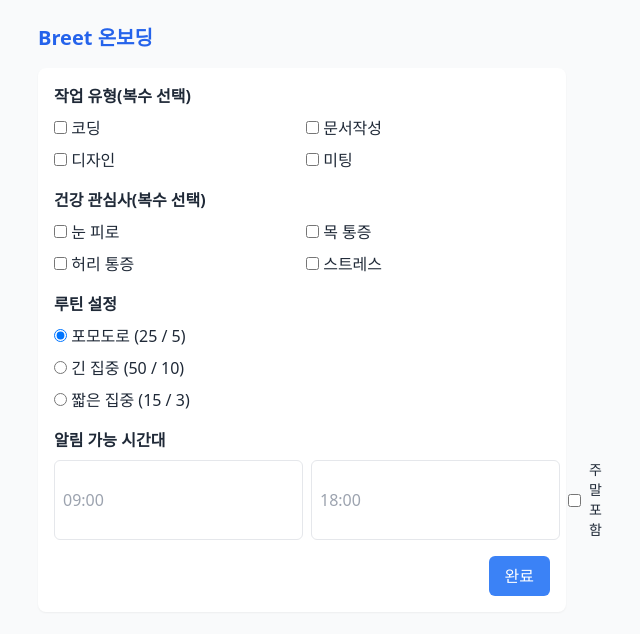
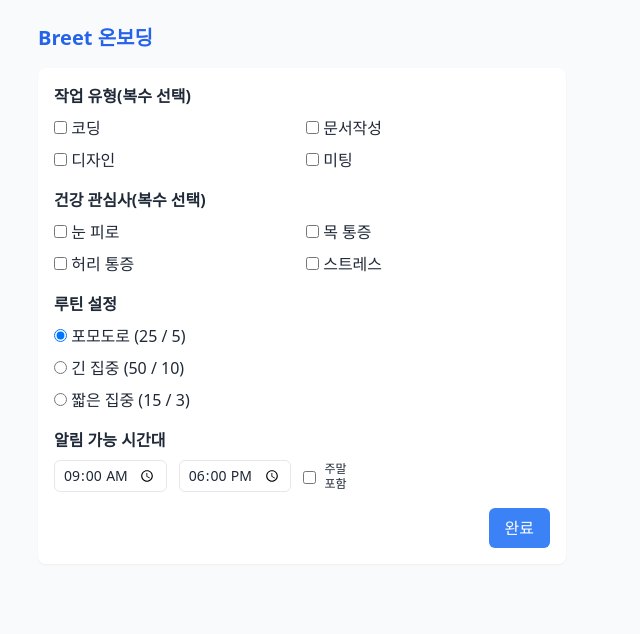
Before and after one commit to vibecodercat-droid/breet, a browser extension: page pages/onboarding.html in a window 1280 px wide. Shown: the whole page, without its empty margins (338-978 px from the left). Drawn offline with nearby package versions, Linux system fonts and the light colour scheme.

Commit message:
feat(onboarding): use time inputs for schedule and stack weekend label (smaller font)

```diff
--- a/pages/onboarding.html
+++ b/pages/onboarding.html
@@ -42,10 +42,16 @@
 
         <section>
           <h2 class="font-semibold">알림 가능 시간대</h2>
-          <div class="flex gap-2 mt-2">
-            <input id="startTime" class="border rounded-md px-2 py-1" placeholder="09:00" />
-            <input id="endTime" class="border rounded-md px-2 py-1" placeholder="18:00" />
-            <label class="flex items-center gap-2 text-sm"><input id="includeWeekends" type="checkbox" /> 주말 포함</label>
+          <div class="flex items-center gap-3 mt-2">
+            <input id="startTime" type="time" step="60" value="09:00" class="border rounded-md px-2 py-1 text-sm" />
+            <input id="endTime" type="time" step="60" value="18:00" class="border rounded-md px-2 py-1 text-sm" />
+            <label class="flex items-center gap-2 text-xs leading-tight">
+              <input id="includeWeekends" type="checkbox" class="mt-0.5" />
+              <span class="flex flex-col">
+                <span>주말</span>
+                <span>포함</span>
+              </span>
+            </label>
           </div>
         </section>
 
```
